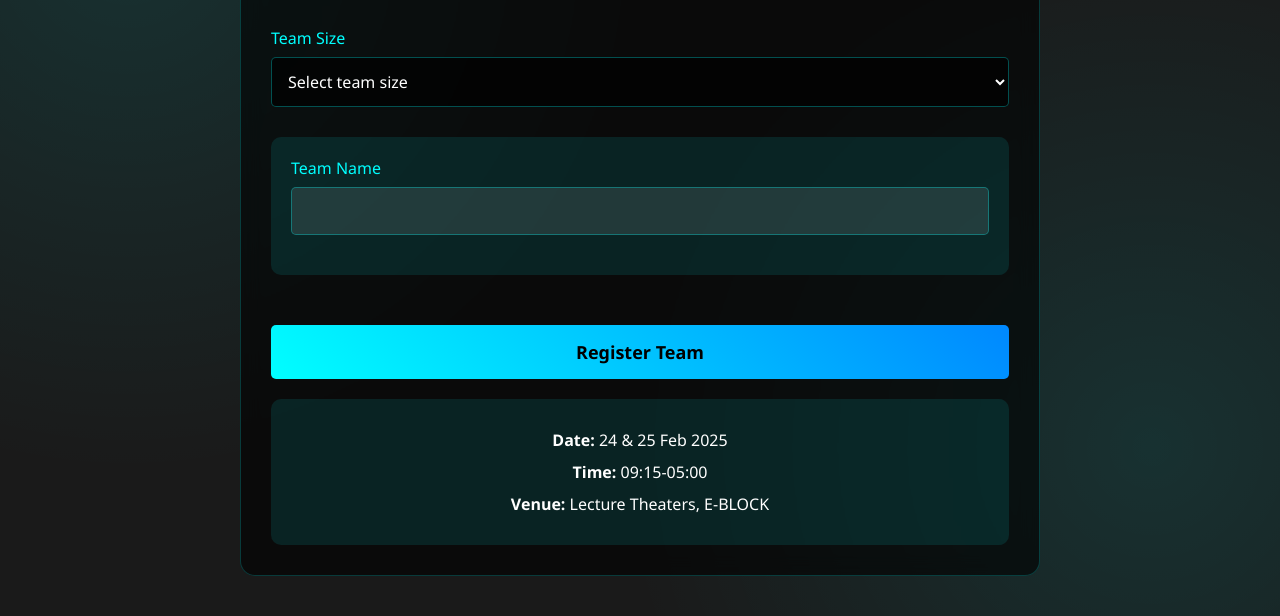
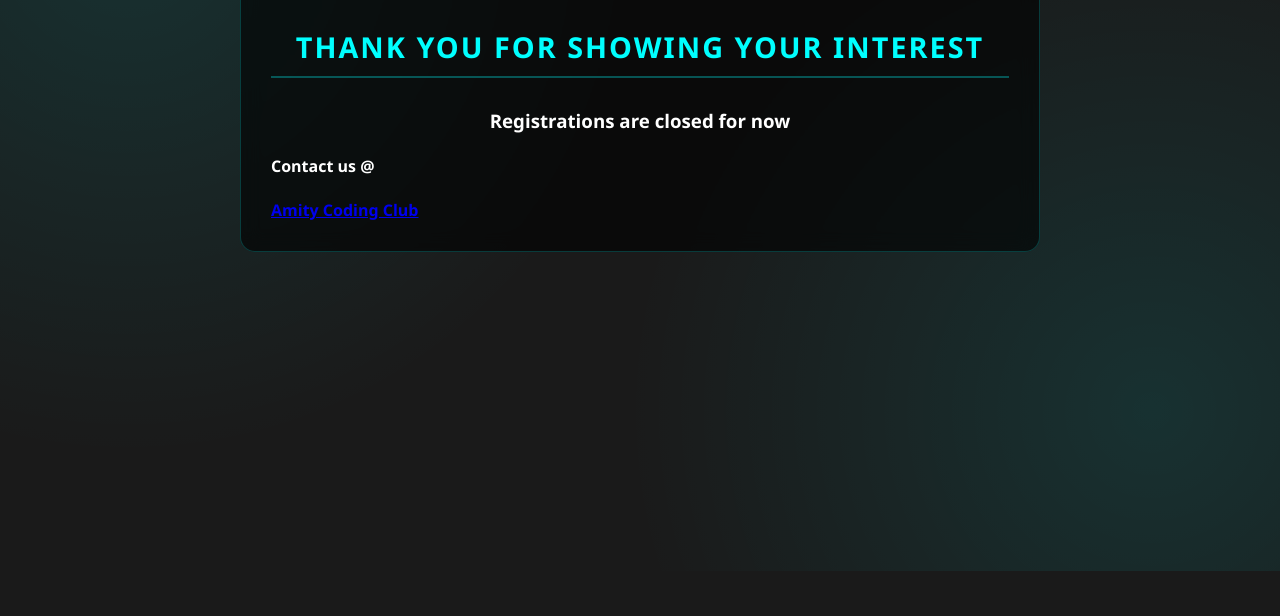
Before and after one commit to accgwalior/yukti, a plain HTML site: page index.html in a window 1280 px wide. Shown: the part 229-845 px from the top of the page. After the commit the page ends 800 px from the top, so only its background shows below. Drawn offline with Linux system fonts and the light colour scheme.

Commit message:
Update index.html

```diff
--- a/index.html
+++ b/index.html
@@ -17,38 +17,15 @@
     <div class="container">
         <h1>YUKTI 2025 Registration</h1>
 
-        <form action="https://script.google.com/macros/s/AKfycbyYbaFwUrLszdMUPkLdhDI-gVBd2YoStydwks83ZXrHY6_J70fU0ZkNIxrrD_ea_kXung/exec" method="POST" id="registrationForm">
-            <div class="form-group">
-                <label for="teamSize">Team Size</label>
-                <select id="teamSize" name="teamSize" required>
-                    <option value="">Select team size</option>
-
-                    <option value="2">2 Members</option>
-
-                    <option value="4">4 Members</option>
-                </select>
-            </div>
-
-            <div class="team-name-group">
-                <div class="form-group">
-                    <label for="teamName">Team Name</label>
-                    <input type="text" id="teamName" name="teamName" required>
-                </div>
-            </div>
-
-            <div id="membersContainer"></div>
-
-            <button type="submit">Register Team</button>
-        </form>
-
-        <div class="event-details">
-            <p><strong>Date:</strong> 24 & 25 Feb 2025</p>
-            <p><strong>Time:</strong> 09:15-05:00</p>
-            <p><strong>Venue:</strong> Lecture Theaters, E-BLOCK</p>
-
-        </div>
-    </div>
-
+        <h2>Thank you for showing your Interest</h2>
+        <center><h3>Registrations are closed for now</h3></center>
+        <h4><br>
+            Contact us @
+            <br>
+            <br>
+            <a href="https://www.instagram.com/amitycoding/">Amity Coding Club</a>
+        </h4>
+        <h3></h3>
     <div class="loader"></div>
     <div class="overlay"></div>
 
```
